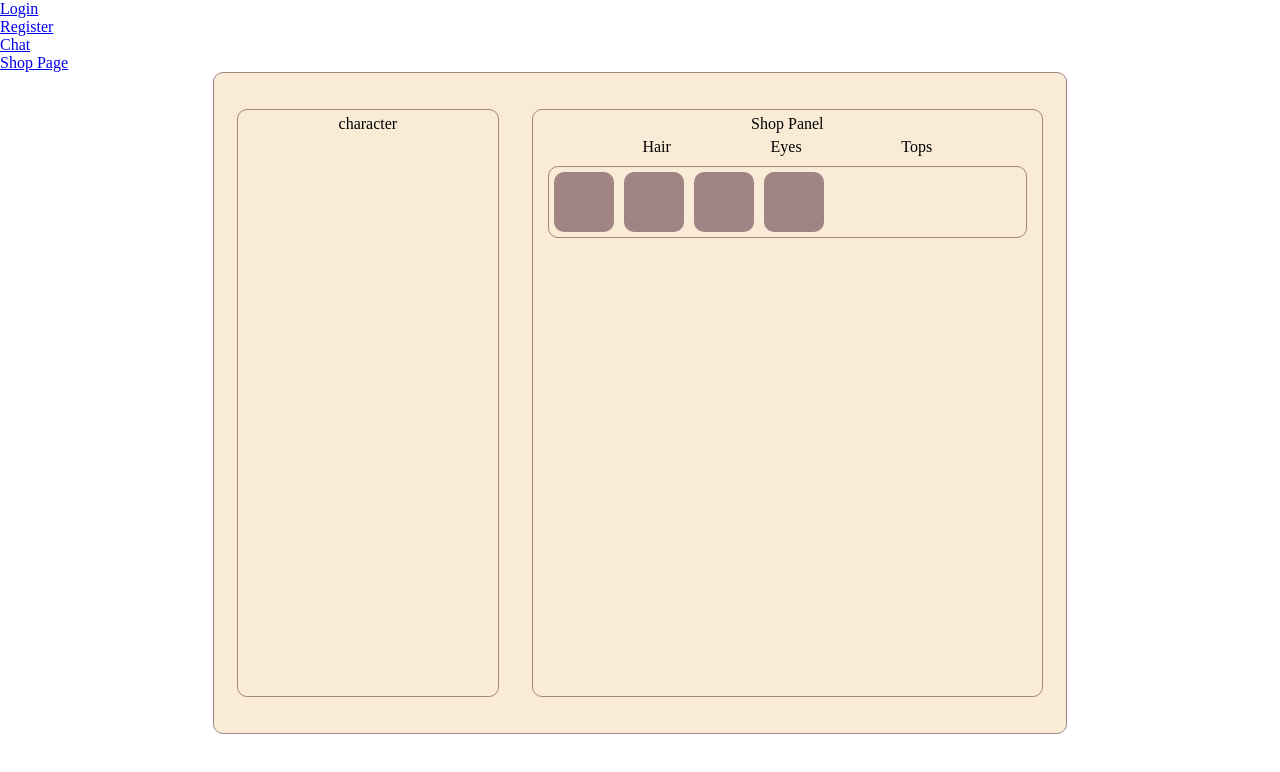
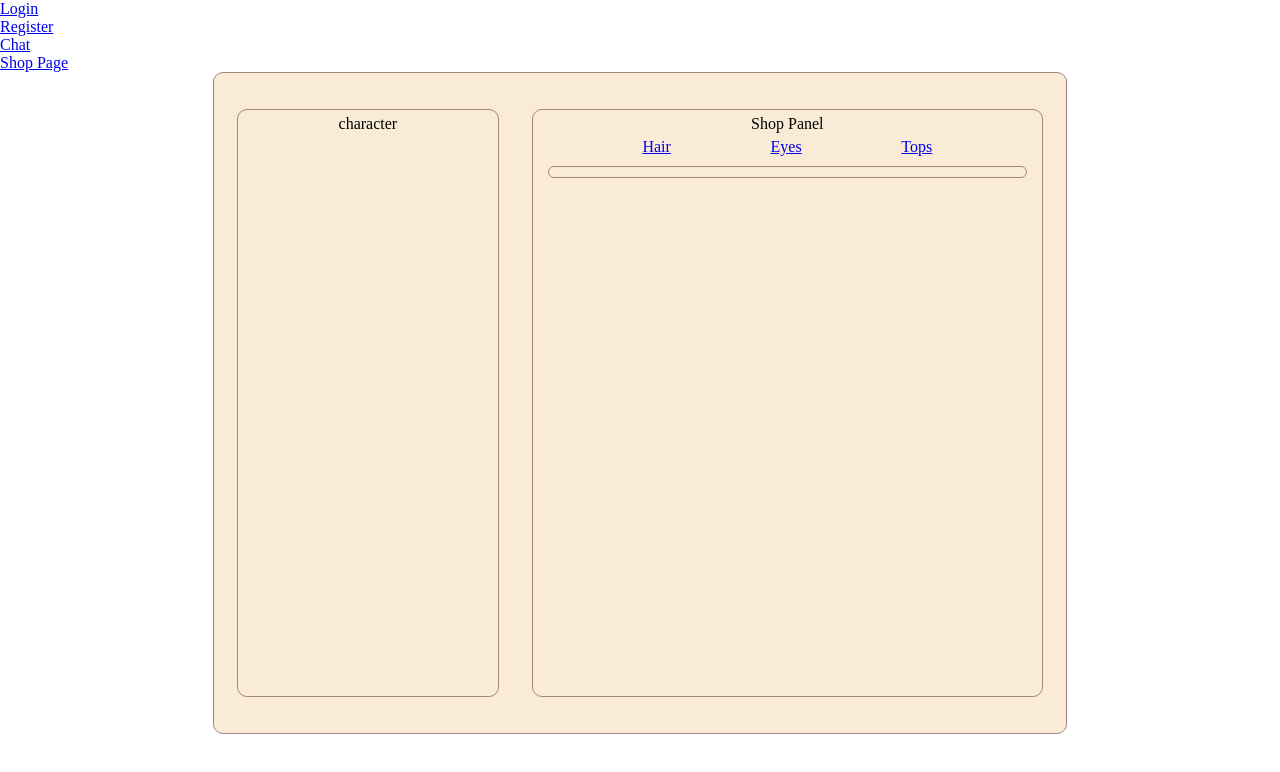
Before and after one commit to ZhijieK/CS_Capstone-Gamified-Chatroom, a React (Vite) app: page /shop_page in a window 1280 px wide. Shown: the top 772 px of the page. Built offline with nearby package versions, Linux system fonts and the light colour scheme.

Commit message:
created shop page tabs

```diff
--- a/src/App.jsx
+++ b/src/App.jsx
@@ -13,7 +13,7 @@ function App() {
     {path: "login/", element: <Login />},
     {path: "register/", element: <Register />},
     {path: "chat/*", element: <Home />},
-    {path: "shop_page/", element: <ShopPage />},
+    {path: "shop_page/*", element: <ShopPage />},
   ])
 
   return (
--- a/src/components/ChoiceBox.jsx
+++ /dev/null
@@ -1,11 +0,0 @@
-import "./cssFile/shopPage.css"
-
-const ChoiceBox = () => {
-    return (
-        <div className="box">
-
-        </div>
-    )
-}
-
-export default ChoiceBox
--- a/src/components/ShopTabs.jsx
+++ /dev/null
@@ -1,11 +0,0 @@
-import "./cssFile/shopPage.css"
-
-const ShopTabs = () => {
-    return (
-        <div>
-
-        </div>
-    )
-}
-
-export default ShopTabs
--- a/src/pages/ShopPage.jsx
+++ b/src/pages/ShopPage.jsx
@@ -1,37 +1,40 @@
+//modules
+import { useRoutes, Link } from "react-router-dom";
+
 // styling
-import "../components/cssFile/shopPage.css"
+import "../components/cssFile/shopPage.css";
 
 //components
-import ShopTabs from "../components/ShopTabs"
-import ChoiceBox from "../components/ChoiceBox"
+import ShopTabs from "../components/shopComponents/ShopTabs";
+import ChoiceBox from "../components/shopComponents/ChoiceBox";
 
 const ShopPage = () => {
-    let shopTabsName = ["Hair", "Eyes", "Tops"]
+    const tabLinkElements = useRoutes([
+      {path: ":category", element : <ShopTabs />}
+    ])
+
+    let shopTabsName = ["Hair", "Eyes", "Tops"];
     let renderedTabs = shopTabsName.map((tabName) => (
-        <div key={tabName}>{tabName}</div>
+    <div key={tabName} className="tabLinks">
+        <Link to={tabName.toLowerCase()}>
+            {tabName}
+        </Link>
+    </div>
   ));
-    // elements
 
-    return(
+  return (
     <div className="view">
-            <div className="charaScreen">
-                character
-            </div>
+      <div className="charaScreen">character</div>
       <div className="shopPanel">
         Shop Panel
         {/* display the tabls */}
-                <div className="tabName">
-                    {renderedTabs}
-                </div>
+        <div className="tabName">{renderedTabs}</div>
         <div className="tabDisplay">
-                    <ChoiceBox />
-                    <ChoiceBox />
-                    <ChoiceBox />
-                    <ChoiceBox />
+            {tabLinkElements}
         </div>
       </div>
     </div>
-    )
-}
+  );
+};
 
-export default ShopPage
+export default ShopPage;
```
Lines whose indentation alone changed are shown as unchanged.
